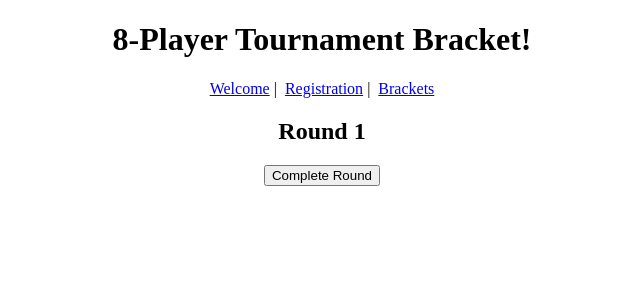
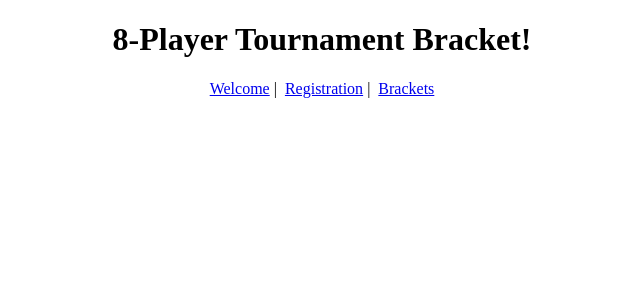
Before and after one commit to kmarroq1/Tournament-Brackets, an Angular app: page /brackets in a window 1280 px wide. Shown: the top 300 px of the page, without its empty margins (318-958 px from the left). Built offline with nearby package versions, Linux system fonts and the light colour scheme.

Commit message:
Hid form if no contestants

```diff
--- a/src/app/tournament/brackets/brackets.component.html
+++ b/src/app/tournament/brackets/brackets.component.html
@@ -1,9 +1,10 @@
 <div style="text-align:center">
-  <h2>Round {{ roundNumber }}</h2>
-  <div *ngIf="currentPlayers.length === 1; else firstElseBlock">
-    Winner: {{ roundWinners.toString() }}
+  <div *ngIf="currentPlayers.length <= 1; else firstElseBlock">
+    <br>
+    {{ roundWinners.toString() }}
   </div>
   <ng-template #firstElseBlock>
+    <h2>Round {{ roundNumber }}</h2>
     <form (submit)="onSubmit()">
       <div *ngFor="let amount of matches; let i = index; trackBy: trackByFn">
         <h3>Match {{ i + 1 }}</h3>
--- a/src/app/tournament/brackets/brackets.component.ts
+++ b/src/app/tournament/brackets/brackets.component.ts
@@ -46,7 +46,7 @@ export class BracketsComponent implements OnInit {
     }
     if (this.currentPlayers.length === 1) {
       this.roundWinners = [];
-      this.roundWinners[0] = this.currentPlayers[0];
+      this.roundWinners[0] = 'Winner: ' + this.currentPlayers[0];
     } else {
       this.roundWinners = [];
     }
```
